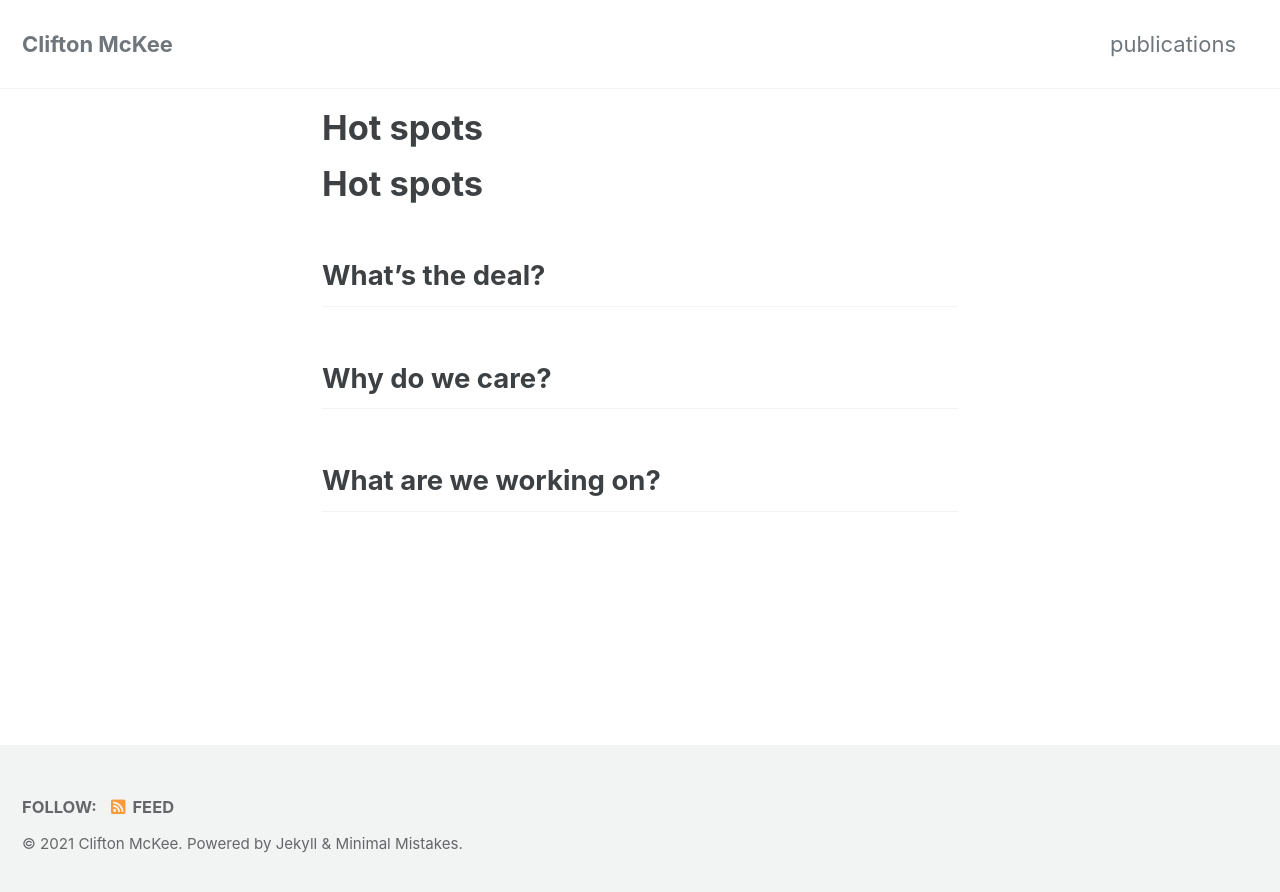
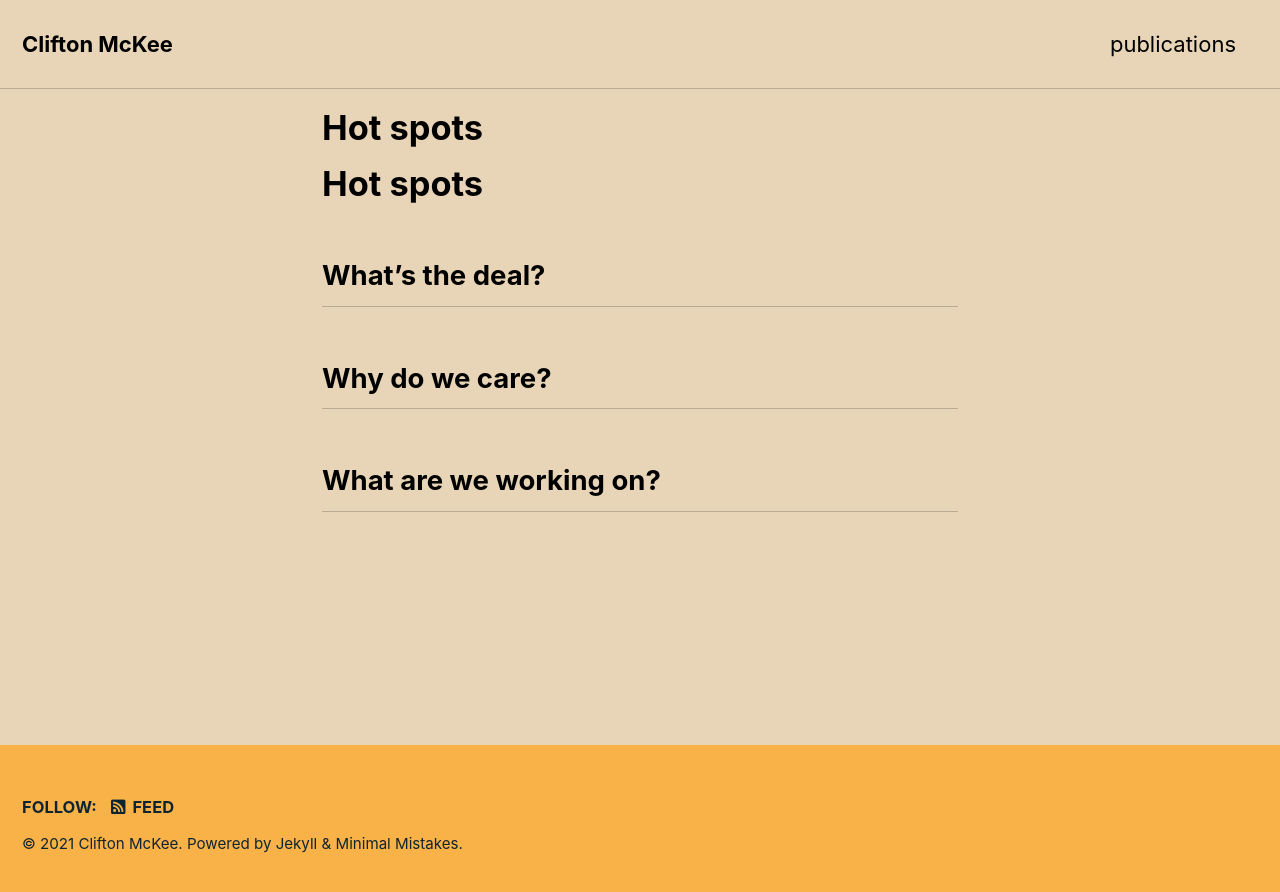
Before and after one commit to clifmckee/clifmckee.github.io, a Jekyll site: the page built from _pages/other_projects.md, in a window 1280 px wide. Shown: the top 892 px of the page. Built offline with Jekyll 4.4.1, drawn with Linux system fonts in a browser that asks for light colours; cached includes are drawn as plain includes; our own code applies the rules of GitHub Pages for plain Markdown files.

Commit message:
Update front page

```diff
--- a/_config.yml
+++ b/_config.yml
@@ -12,7 +12,7 @@
 
 # theme                  : "minimal-mistakes-jekyll"
 # remote_theme           : "mmistakes/minimal-mistakes"
-minimal_mistakes_skin    : "default" # "default", "air", "aqua", "contrast", "dark", "dirt", "neon", "mint", "plum", "sunrise"
+minimal_mistakes_skin    : "sunrise" # "default", "air", "aqua", "contrast", "dark", "dirt", "neon", "mint", "plum", "sunrise"
 
 # Site Settings
 locale                   : "en-US"
```
Also changed, not shown: index.md (+1 -1 lines).
